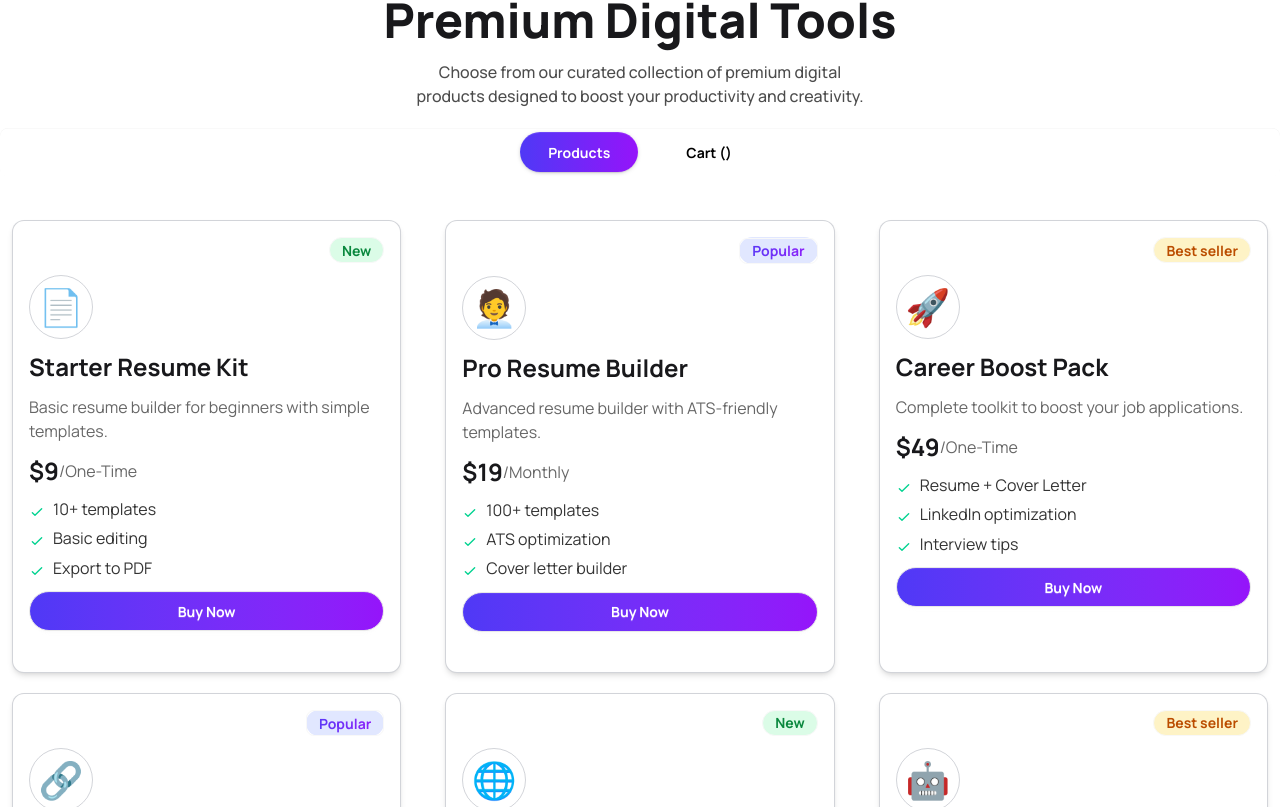
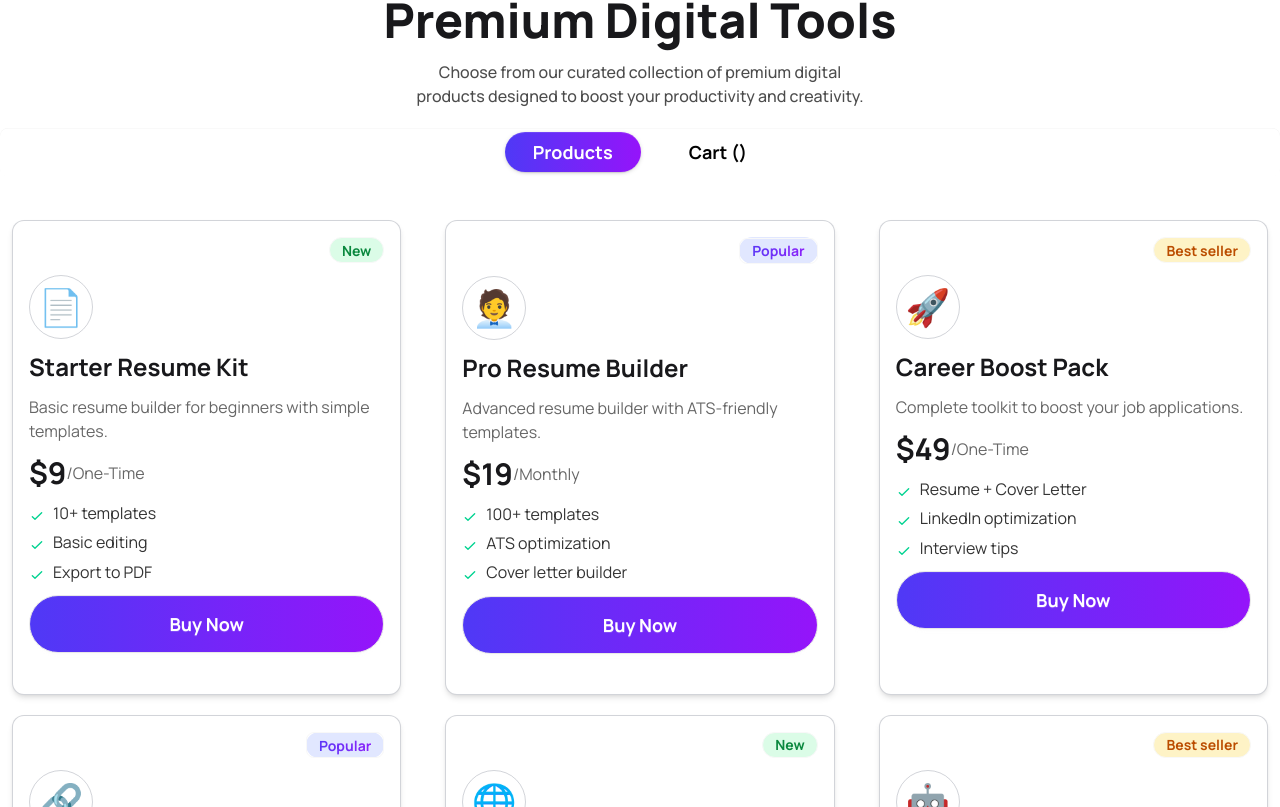
Before and after one commit to apurbochaki-lab/digital-tools-hub, a React (Vite) app: page / in a window 1280 px wide. Shown: the part 893-1700 px from the top of the page. Built offline with nearby package versions, Linux system fonts and the light colour scheme.

Commit message:
Fixed some state bug & added toggle content according to state

```diff
--- a/src/App.jsx
+++ b/src/App.jsx
@@ -5,6 +5,8 @@ import NavBar from './Components/Header/NavBar'
 import Products from './Components/Main/CardsSection/Products'
 import InfoStrip from './Components/Main/InfoStrip'
 import TabSection from './Components/Main/TabSection'
+import { useState } from "react";
+import Carts from './Components/Main/Carts/Carts'
 
 const productsData = async () => {
   const res = await fetch("/data.json");
@@ -13,17 +15,23 @@ const productsData = async () => {
 
 function App() {
   const productsPromise = productsData()
+  const [activeTab, setActiveTab] = useState("product")
 
   return (
     <>
       <NavBar></NavBar>
       <Banner></Banner>
       <InfoStrip></InfoStrip>
-      <TabSection></TabSection>
+      <TabSection activeTab={activeTab} setActiveTab={setActiveTab}></TabSection>
 
-      <Suspense fallback={"Loading..."}>
-        <Products productsPromise={productsPromise}></Products>
-      </Suspense>
+      {activeTab === "product" &&
+        <Suspense fallback={"Loading..."}>
+          <Products productsPromise={productsPromise}></Products>
+        </Suspense>
+      }
+
+      {activeTab === "cart" && <Carts></Carts>}
+
     </>
   )
 }
--- a/src/Components/Header/NavBar.jsx
+++ b/src/Components/Header/NavBar.jsx
@@ -37,10 +37,10 @@ const NavBar = () => {
 
                     <div className="navbar-end gap-5">
                         <div className='relative'>
-                            <img className='w-5' src={cartIcon} />
+                            <img className='w-5 h-auto' src={cartIcon} />
 
                             <div className='absolute top-[-10px] right-[-11px] bg-red-400 w-5 h-5 rounded-full flex justify-center items-center'>
-                                <p className='text-white'>1</p>
+                                <p className='text-white font-semibold'>0</p>
                             </div>
 
                         </div>
--- a/src/Components/Main/CardsSection/ProductCard.jsx
+++ b/src/Components/Main/CardsSection/ProductCard.jsx
@@ -1,8 +1,14 @@
-import React from 'react';
+import React, { useState } from 'react';
+import { FaCheck } from 'react-icons/fa';
 
 const ProductCard = ({ product }) => {
     // console.log(product)
     const { tag, icon, name, description, price, period, features } = product;
+    const [isBuy, setIsBuy] = useState(false)
+
+    const handleBuyNow = () => {
+        setIsBuy(true)
+    }
 
     return (
         <section>
@@ -24,7 +30,7 @@ const ProductCard = ({ product }) => {
                     <h2 className="text-2xl font-bold">{name}</h2>
                     <p className=' text-black/60'>{description}</p>
                     <div className='flex items-center'>
-                        <span className="text-2xl font-bold">${price}</span>
+                        <span className="text-3xl font-bold">${price}</span>
                         <p className='text-black/60'>/{period}</p>
                     </div>
 
@@ -38,7 +44,11 @@ const ProductCard = ({ product }) => {
 
                     </ul>
                     <div className="">
-                        <button className="btn bg-linear-to-r from-[#4F39F6] to-[#9514FA] rounded-full text-white font-bold btn-block">Buy Now</button>
+                        <button
+                            onClick={() => handleBuyNow()}
+                            className={`btn py-7  rounded-full text-white text-lg font-bold btn-block
+                                ${isBuy ? "bg-green-600" : "primary-bg"} `}
+                        >{isBuy ? <h2 className='flex items-center gap-3'><FaCheck /> Added to Cart!</h2> : "Buy Now"}</button>
                     </div>
                 </div>
             </div>
--- /dev/null
+++ b/src/Components/Main/Carts/Carts.jsx
@@ -0,0 +1,10 @@
+
+const Carts = () => {
+    return (
+        <div className=" text-4xl font-bold text-center py-10">
+            Your Cart
+        </div>
+    );
+};
+
+export default Carts;
--- a/src/Components/Main/TabSection.jsx
+++ b/src/Components/Main/TabSection.jsx
@@ -1,7 +1,4 @@
-import { useState } from "react";
-
-const TabSection = () => {
-    const [activeTab, setActiveTab] = useState("product")
+const TabSection = ({activeTab, setActiveTab}) => {
 
     return (
         <div className='mt-20 container mx-auto'>
@@ -13,14 +10,14 @@ const TabSection = () => {
             <div className="mt-5 tabs tabs-box flex justify-center items-center gap-5 bg-transparent">
                 <input
                     type="radio" name="my_tabs_1"
-                    className={`tab rounded-full px-7 font-bold ${activeTab === 'product' ? "primary-bg text-white" : "text-black"} `}
+                    className={`tab rounded-full px-7 text-lg font-bold ${activeTab === 'product' ? "primary-bg text-white" : "text-black"} `}
                     aria-label="Products"
                     onClick={() => setActiveTab("product")}
                     defaultChecked />
                 <input
                     type="radio"
                     name="my_tabs_1"
-                    className={`tab rounded-full px-7 font-bold ${activeTab === 'cart' ? "primary-bg text-white" : "text-black"} `}
+                    className={`tab rounded-full px-7 text-lg font-bold ${activeTab === 'cart' ? "primary-bg text-white" : "text-black"} `}
                     aria-label="Cart ()"
                     onClick={() => setActiveTab("cart")} />
             </div>
```
